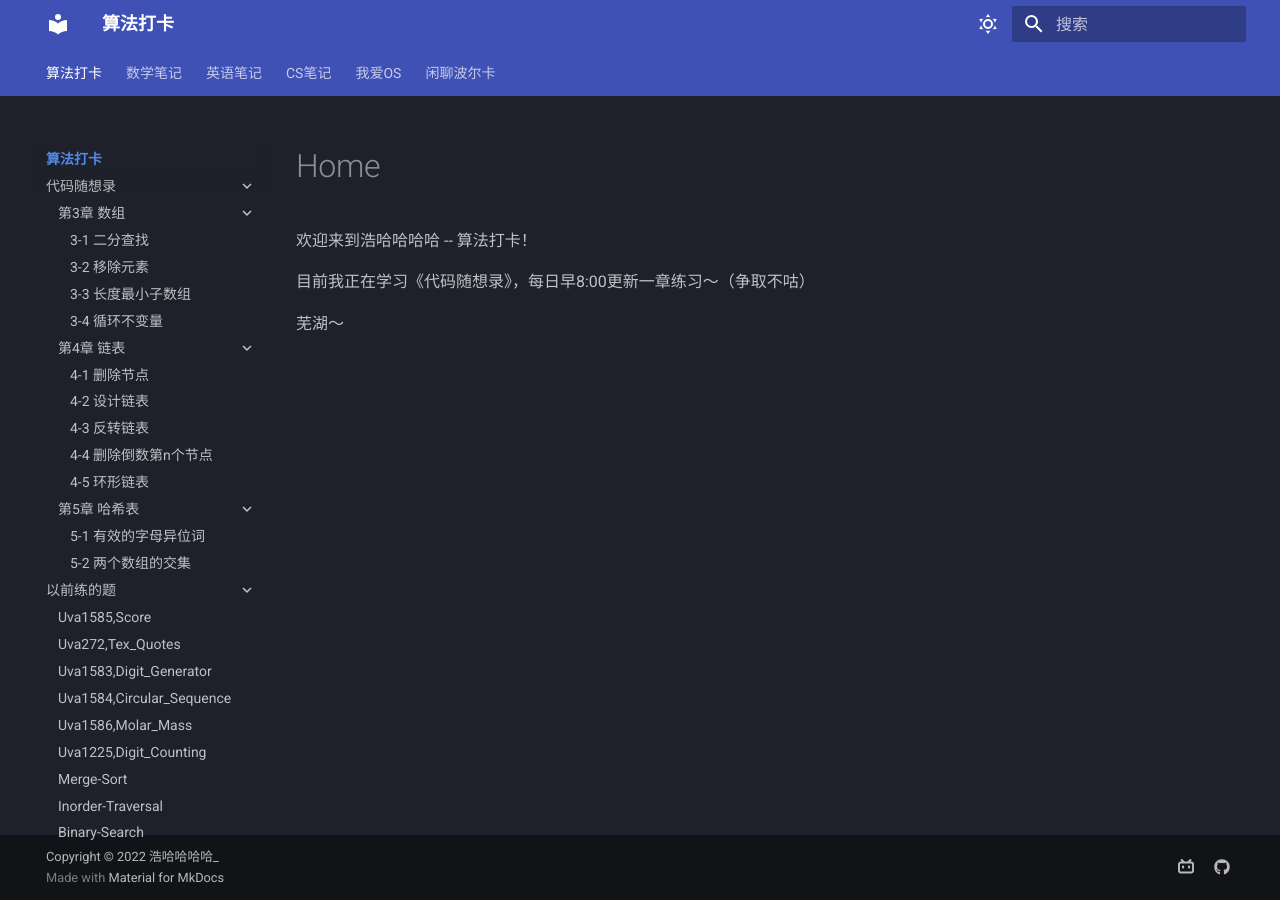
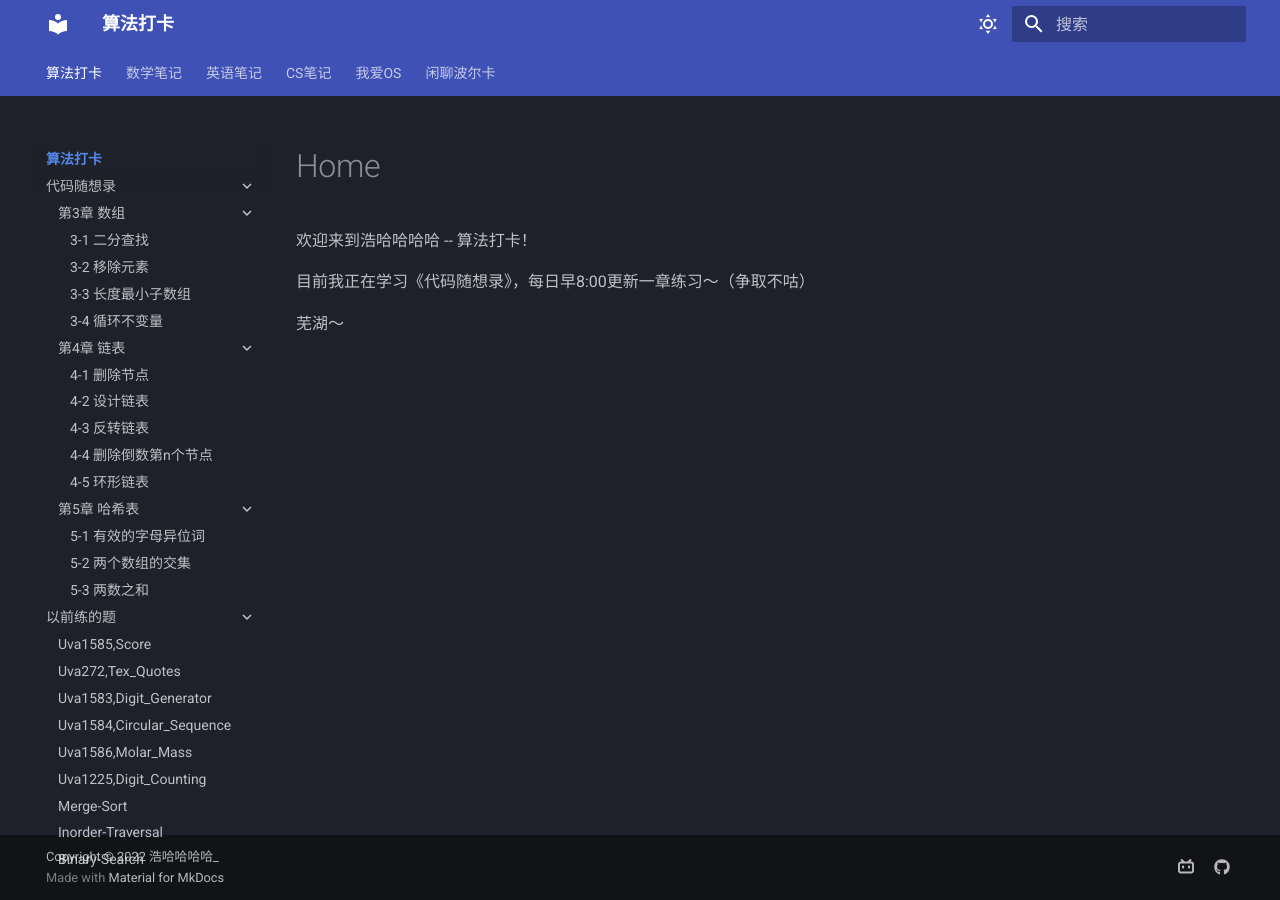
Before and after one commit to Haohahahaha/alg, an MkDocs documentation site: the page built from docs/index.md, in a window 1280 px wide. Built offline with MkDocs 1.6.1 and Material for MkDocs 9.7.7, drawn with Linux system fonts in a browser that asks for light colours.

Commit message:
2022-10-09_16:33:26 update

```diff
--- a/mkdocs.yml
+++ b/mkdocs.yml
@@ -43,6 +43,7 @@ nav:
       - 第5章 哈希表:
         - 5-1 有效的字母异位词: CodeThinker/5/2022-08-07_5-1.md
         - 5-2 两个数组的交集: CodeThinker/5/2022-10-06_5-2.md
+        - 5-3 两数之和: CodeThinker/5/2022-10-09_5-3.md
     - 以前练的题:
       - Uva1585,Score: old/2021-08-03_Uva1585,Score/2021-08-03_Uva1585,Score.md
       - Uva272,Tex_Quotes: old/2021-08-04_Uva272,Tex_Quotes/2021-08-04_Uva272,Tex_Quotes.md
```
